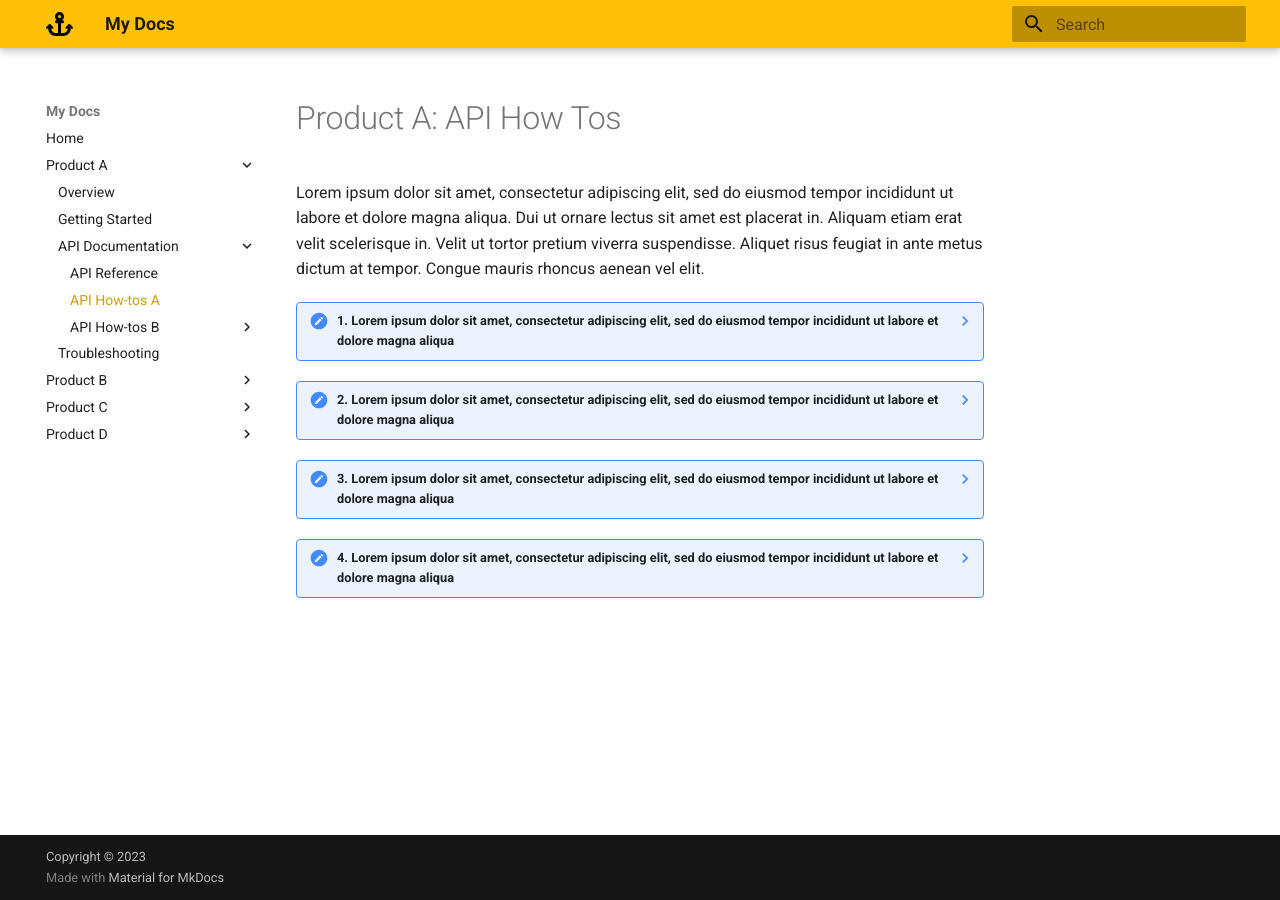
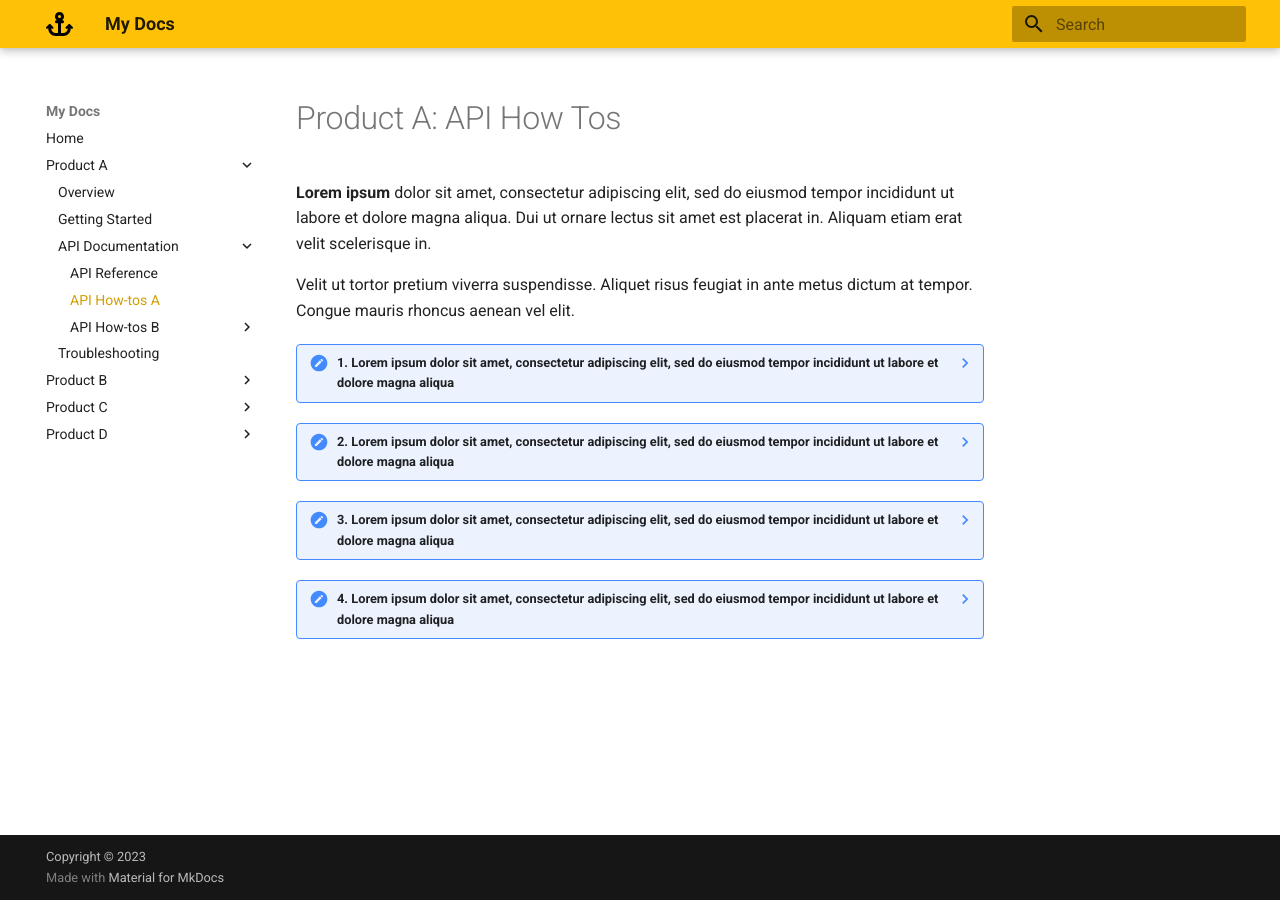
Before and after one commit to DennisDufrene/mkdocstest, an MkDocs documentation site: the page built from docs/product-a-api-how-to.md, in a window 1280 px wide. Built offline with MkDocs 1.6.1 and Material for MkDocs 9.7.7, drawn with Linux system fonts in a browser that asks for light colours.

```diff
--- a/docs/product-a-api-how-to.md
+++ b/docs/product-a-api-how-to.md
@@ -1,6 +1,8 @@
 # Product A: API How Tos
 
-Lorem ipsum dolor sit amet, consectetur adipiscing elit, sed do eiusmod tempor incididunt ut labore et dolore magna aliqua. Dui ut ornare lectus sit amet est placerat in. Aliquam etiam erat velit scelerisque in. Velit ut tortor pretium viverra suspendisse. Aliquet risus feugiat in ante metus dictum at tempor. Congue mauris rhoncus aenean vel elit.
+**Lorem ipsum** dolor sit amet, consectetur adipiscing elit, sed do eiusmod tempor incididunt ut labore et dolore magna aliqua. Dui ut ornare lectus sit amet est placerat in. Aliquam etiam erat velit scelerisque in.
+
+Velit ut tortor pretium viverra suspendisse. Aliquet risus feugiat in ante metus dictum at tempor. Congue mauris rhoncus aenean vel elit.
 
 ??? note "1. Lorem ipsum dolor sit amet, consectetur adipiscing elit, sed do eiusmod tempor incididunt ut labore et dolore magna aliqua"
 
```
